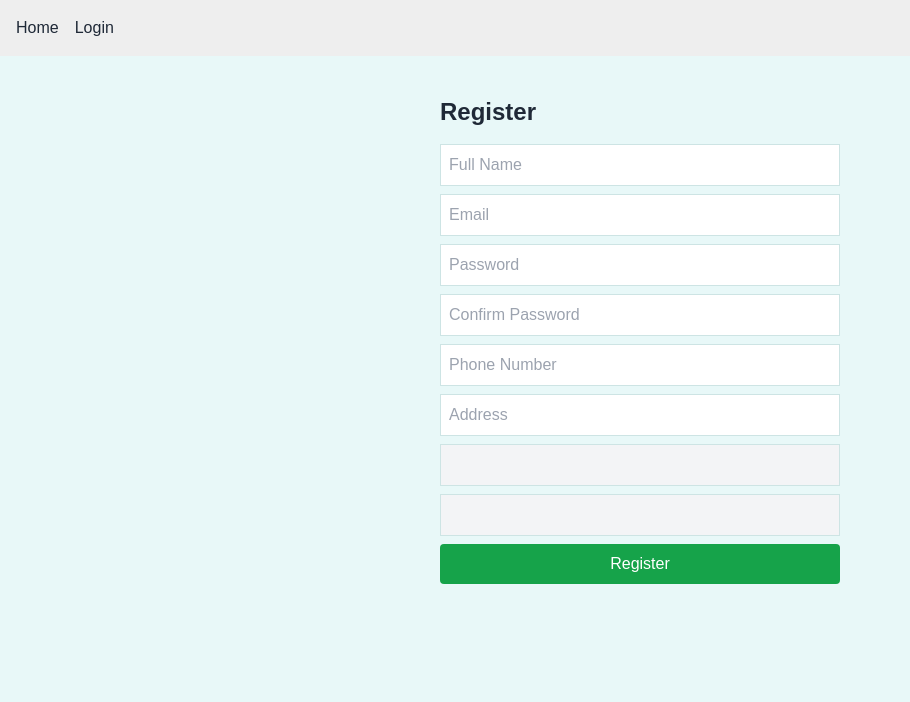
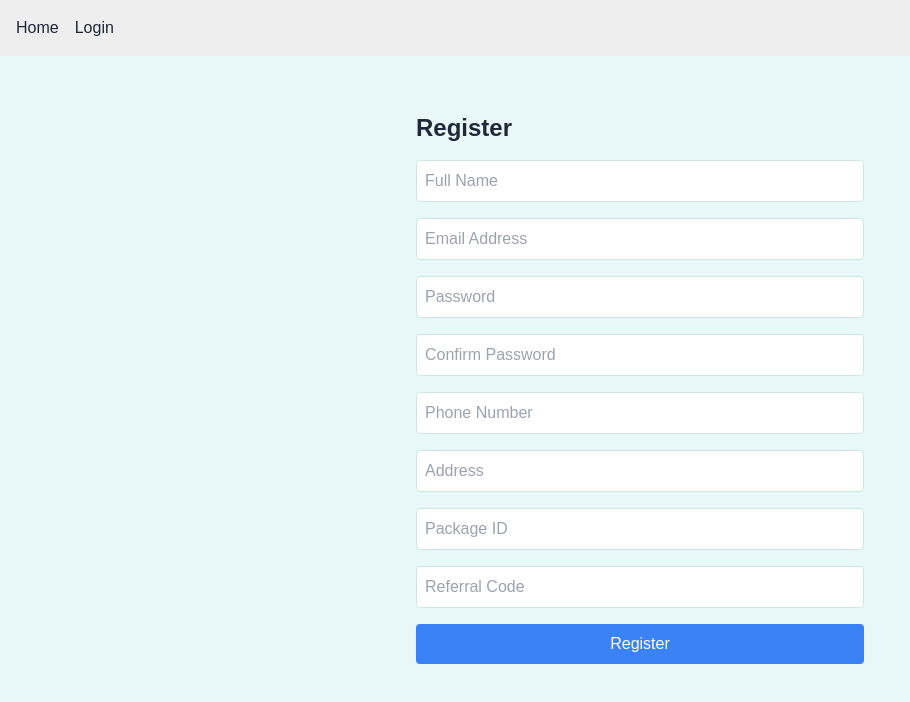
Before and after one commit to flexbuytravel/code-assist, a Next.js app: page /auth/register in a window 1280 px wide. Shown: the top 702 px of the page, without its empty margins (0-910 px from the left). Built offline with nearby package versions, Linux system fonts and the light colour scheme; no server answers.

Commit message:
Update page.tsx

```diff
--- a/src/app/auth/register/page.tsx
+++ b/src/app/auth/register/page.tsx
@@ -1,110 +1,172 @@
-'use client';
+"use client";
 
-import { useState, useEffect } from 'react';
-import { useRouter, useSearchParams } from 'next/navigation';
-import { registerCustomer } from '@/app/api/auth/registerCustomer';
-import { getPackageById } from '@/app/api/packages/getPackageById';
+import { useState, useEffect } from "react";
+import { useSearchParams, useRouter } from "next/navigation";
 
 export default function RegisterPage() {
   const searchParams = useSearchParams();
   const router = useRouter();
 
-  const [form, setForm] = useState({
-    name: '',
-    email: '',
-    password: '',
-    confirmPassword: '',
-    phone: '',
-    address: '',
-    packageId: '',
-    referralCode: ''
+  // Pre-fill from query params if coming from Load Package
+  const prefilledPackageId = searchParams.get("packageId") || "";
+  const prefilledReferral = searchParams.get("referralCode") || "";
+
+  const [formData, setFormData] = useState({
+    name: "",
+    email: "",
+    password: "",
+    confirmPassword: "",
+    phone: "",
+    address: "",
+    packageId: prefilledPackageId,
+    referralCode: prefilledReferral,
   });
 
-  const [packageData, setPackageData] = useState<any>(null);
-  const [error, setError] = useState('');
-  const [loading, setLoading] = useState(false);
+  const [isLoading, setIsLoading] = useState(false);
+  const [error, setError] = useState("");
+  const [success, setSuccess] = useState(false);
 
-  useEffect(() => {
-    const pkgId = searchParams.get('packageId') || '';
-    const refCode = searchParams.get('referralCode') || '';
-
-    if (pkgId && refCode) {
-      setForm((prev) => ({
-        ...prev,
-        packageId: pkgId,
-        referralCode: refCode
-      }));
-      // Fetch and validate package
-      getPackageById(pkgId, refCode)
-        .then((data) => {
-          if (!data) {
-            setError('Invalid package or referral code.');
-            return;
-          }
-          setPackageData(data);
-        })
-        .catch(() => setError('Error validating package.'));
-    }
-  }, [searchParams]);
-
-  const handleChange = (e: any) => {
-    setForm({ ...form, [e.target.name]: e.target.value });
+  const handleChange = (e: React.ChangeEvent<HTMLInputElement>) => {
+    setFormData({ ...formData, [e.target.name]: e.target.value });
   };
 
-  const handleSubmit = async (e: any) => {
+  const handleSubmit = async (e: React.FormEvent) => {
     e.preventDefault();
-    setError('');
+    setError("");
+    setSuccess(false);
 
-    if (form.password !== form.confirmPassword) {
-      setError('Passwords do not match.');
-      return;
-    }
-    if (form.password.length < 8) {
-      setError('Password must be at least 8 characters.');
+    // Client-side validation
+    if (!formData.name || !formData.email || !formData.password || !formData.confirmPassword || !formData.phone || !formData.address || !formData.packageId) {
+      setError("All fields are required.");
       return;
     }
 
-    setLoading(true);
+    if (formData.password !== formData.confirmPassword) {
+      setError("Passwords do not match.");
+      return;
+    }
+
+    if (formData.password.length < 8) {
+      setError("Password must be at least 8 characters.");
+      return;
+    }
+
+    const emailRegex = /^[^\s@]+@[^\s@]+\.[^\s@]+$/;
+    if (!emailRegex.test(formData.email)) {
+      setError("Invalid email format.");
+      return;
+    }
+
     try {
-      const success = await registerCustomer(form);
-      if (success) {
-        router.push('/customer/dashboard');
+      setIsLoading(true);
+      const res = await fetch("/api/auth/register", {
+        method: "POST",
+        headers: { "Content-Type": "application/json" },
+        body: JSON.stringify(formData),
+      });
+
+      const data = await res.json();
+
+      if (!res.ok) {
+        setError(data.error || "Something went wrong.");
+        setIsLoading(false);
+        return;
       }
+
+      setSuccess(true);
+      setIsLoading(false);
+
+      // Redirect to customer dashboard after successful registration
+      router.push("/customer/dashboard");
     } catch (err: any) {
       console.error(err);
-      setError('Registration failed.');
-    } finally {
-      setLoading(false);
+      setError("An unexpected error occurred.");
+      setIsLoading(false);
     }
   };
 
   return (
-    <div className="p-6 max-w-md mx-auto">
+    <div className="max-w-md mx-auto py-10">
       <h1 className="text-2xl font-bold mb-4">Register</h1>
 
-      {packageData && (
-        <div className="mb-4 border p-2 rounded bg-gray-50">
-          <p><strong>Package:</strong> {packageData.name}</p>
-          <p><strong>Price:</strong> ${packageData.price}</p>
-          <p><strong>Agent:</strong> {packageData.agentName}</p>
-        </div>
-      )}
+      {error && <div className="bg-red-100 text-red-600 p-2 mb-4 rounded">{error}</div>}
+      {success && <div className="bg-green-100 text-green-600 p-2 mb-4 rounded">Registration successful!</div>}
 
-      {error && <p className="text-red-500">{error}</p>}
+      <form onSubmit={handleSubmit} className="space-y-4">
+        <input
+          name="name"
+          type="text"
+          placeholder="Full Name"
+          value={formData.name}
+          onChange={handleChange}
+          className="w-full p-2 border rounded"
+        />
+        <input
+          name="email"
+          type="email"
+          placeholder="Email Address"
+          value={formData.email}
+          onChange={handleChange}
+          className="w-full p-2 border rounded"
+        />
+        <input
+          name="password"
+          type="password"
+          placeholder="Password"
+          value={formData.password}
+          onChange={handleChange}
+          className="w-full p-2 border rounded"
+        />
+        <input
+          name="confirmPassword"
+          type="password"
+          placeholder="Confirm Password"
+          value={formData.confirmPassword}
+          onChange={handleChange}
+          className="w-full p-2 border rounded"
+        />
+        <input
+          name="phone"
+          type="tel"
+          placeholder="Phone Number"
+          value={formData.phone}
+          onChange={handleChange}
+          className="w-full p-2 border rounded"
+        />
+        <input
+          name="address"
+          type="text"
+          placeholder="Address"
+          value={formData.address}
+          onChange={handleChange}
+          className="w-full p-2 border rounded"
+        />
 
-      <form onSubmit={handleSubmit} className="space-y-2">
-        <input type="text" name="name" placeholder="Full Name" value={form.name} onChange={handleChange} required className="border p-2 w-full" />
-        <input type="email" name="email" placeholder="Email" value={form.email} onChange={handleChange} required className="border p-2 w-full" />
-        <input type="password" name="password" placeholder="Password" value={form.password} onChange={handleChange} required className="border p-2 w-full" />
-        <input type="password" name="confirmPassword" placeholder="Confirm Password" value={form.confirmPassword} onChange={handleChange} required className="border p-2 w-full" />
-        <input type="tel" name="phone" placeholder="Phone Number" value={form.phone} onChange={handleChange} required className="border p-2 w-full" />
-        <input type="text" name="address" placeholder="Address" value={form.address} onChange={handleChange} required className="border p-2 w-full" />
+        <input
+          name="packageId"
+          type="text"
+          placeholder="Package ID"
+          value={formData.packageId}
+          onChange={handleChange}
+          className="w-full p-2 border rounded"
+          readOnly={!!prefilledPackageId}
+        />
+        <input
+          name="referralCode"
+          type="text"
+          placeholder="Referral Code"
+          value={formData.referralCode}
+          onChange={handleChange}
+          className="w-full p-2 border rounded"
+          readOnly={!!prefilledReferral}
+        />
 
-        <input type="text" name="packageId" value={form.packageId} readOnly className="border p-2 w-full bg-gray-100" />
-        <input type="text" name="referralCode" value={form.referralCode} readOnly className="border p-2 w-full bg-gray-100" />
-
-        <button type="submit" disabled={loading} className="bg-green-600 text-white px-4 py-2 rounded w-full">
-          {loading ? 'Registering...' : 'Register'}
+        <button
+          type="submit"
+          disabled={isLoading}
+          className="w-full bg-blue-500 hover:bg-blue-600 text-white py-2 px-4 rounded"
+        >
+          {isLoading ? "Registering..." : "Register"}
         </button>
       </form>
     </div>
```
